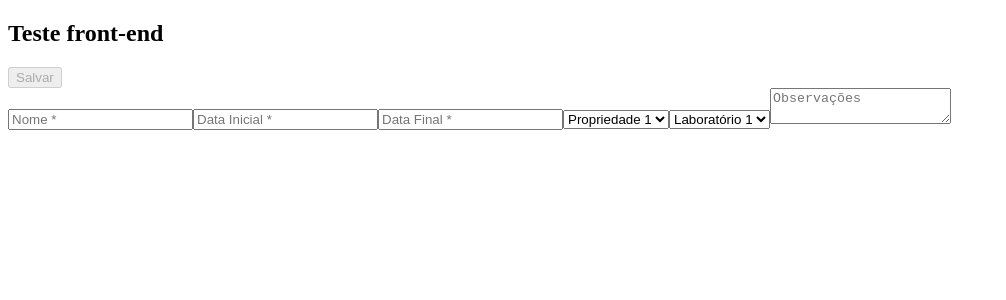
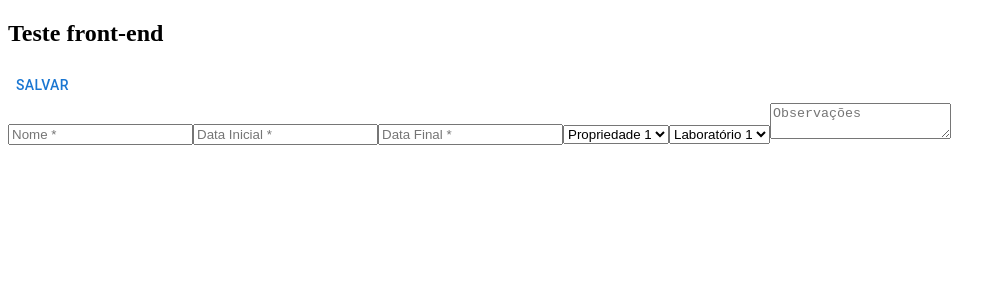
Before and after one commit to flavio-bianchetti/agrotis-form, a React (Create React App) app: page / in a window 1280 px wide. Shown: the top 300 px of the page, without its empty margins (0-1006 px from the left). Built offline with nearby package versions, Linux system fonts and the light colour scheme.

Commit message:
feat: MUI Button included

```diff
--- a/src/pages/FunctionalForm.jsx
+++ b/src/pages/FunctionalForm.jsx
@@ -3,6 +3,7 @@
 
 import React from "react";
 import { useForm } from "react-hook-form";
+import Button from "@mui/material/Button";
 
 const FuncionalForm = () => {
   const { register, handleSubmit } = useForm();
@@ -16,13 +17,13 @@ const FuncionalForm = () => {
             <h1>Teste front-end</h1>
           </div>
           <div>
-            <button
+            <Button
+              variant="text"
               data-testId="button-save"
               type="submit"
-              disabled="false"
             >
               Salvar
-            </button>
+            </Button>
           </div>
         </header>
         <input {...register("name")} placeholder="Nome *" data-testId="input-name" />
```
